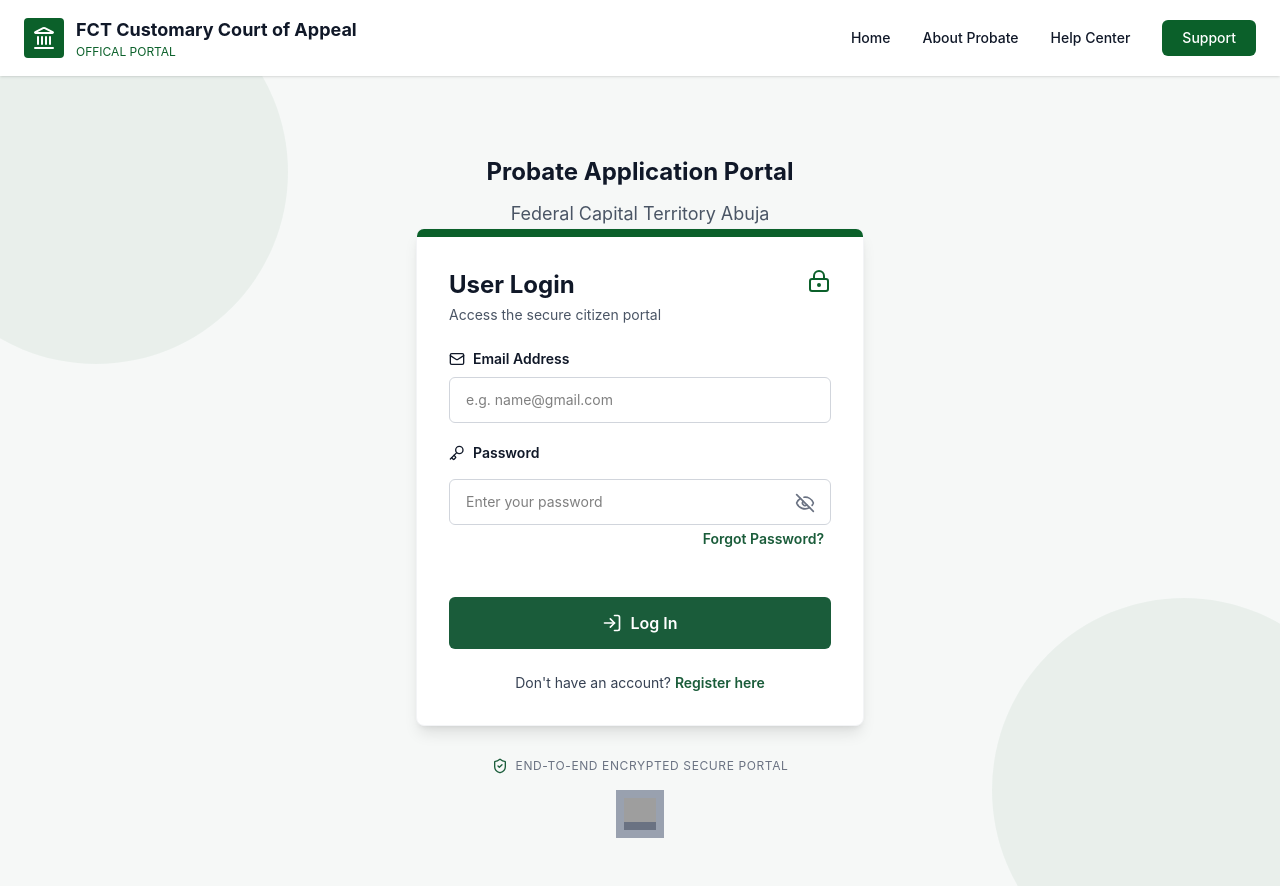
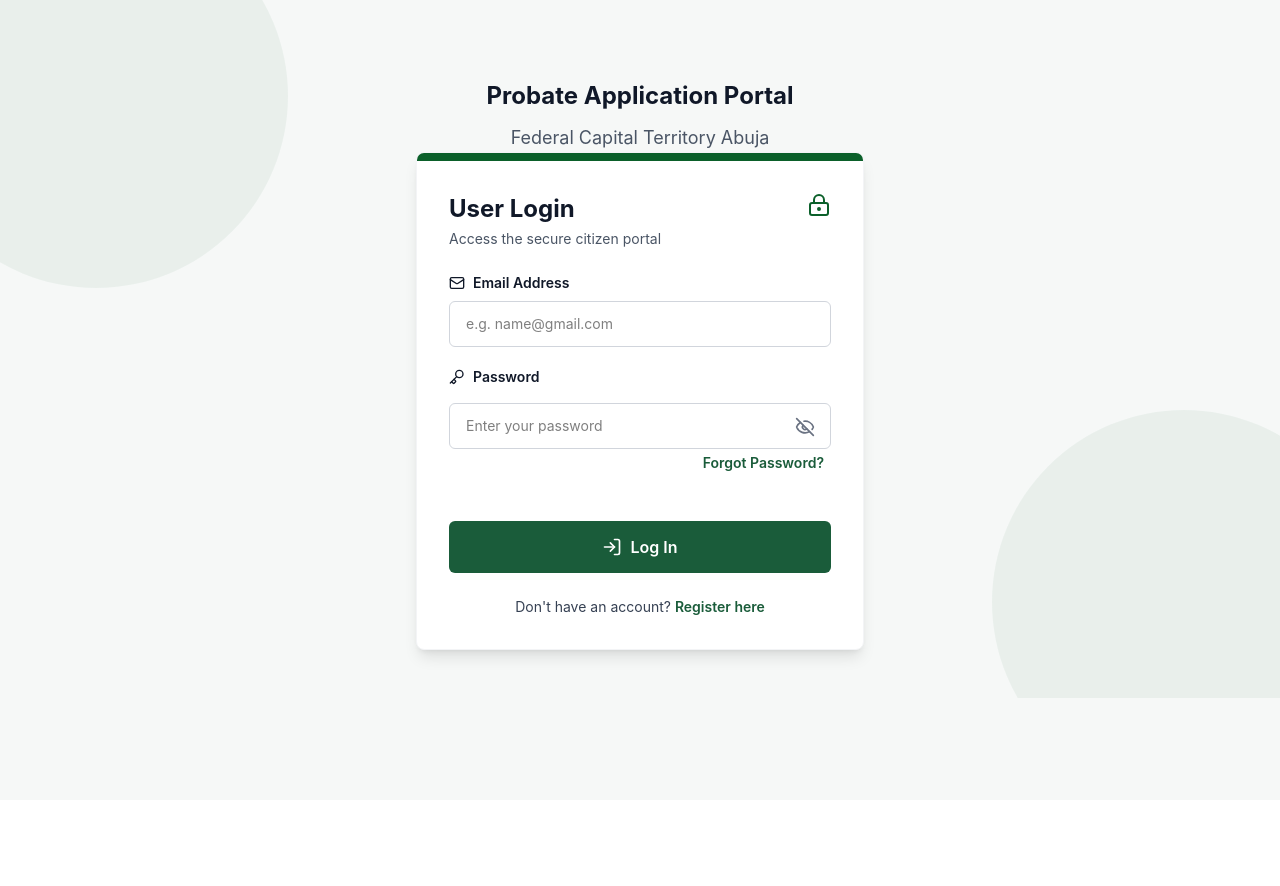
Before and after one commit to kingdada7/probateNG, a React (Vite) app in the folder Applicant/: page /citizenlogin in a window 1280 px wide. After the commit the page ends 800 px from the top, so only its background shows below. Built offline with nearby package versions, Linux system fonts and the light colour scheme; grey boxes are pictures that could not be loaded.

Commit message:
adjustment on the ui of the citzen login

```diff
--- a/Applicant/pages/CitizenLogin.jsx
+++ b/Applicant/pages/CitizenLogin.jsx
@@ -1,4 +1,4 @@
-import React, {  useEffect, useState } from "react";
+import React, { useEffect, useState } from "react";
 import {
   Mail,
   Key,
@@ -87,46 +87,7 @@ function CitizenLogin() {
   // }
 
   return (
-    <div className="min-h-screen bg-[#f6f8f7] dark:bg-[#112117] flex flex-col ">
-      <header className="bg-white shadow-sm">
-        <div className="max-w-7xl mx-auto px-6 py-4 flex items-center justify-between">
-          <div className="flex items-center gap-3">
-            <div className="w-10 h-10 bg-[#0b602a] rounded-sm flex items-center justify-center">
-              <Landmark className="w-6 h-6 text-white" />
-            </div>
-            <div>
-              <h1 className="text-lg font-bold text-gray-900">
-                FCT Customary Court of Appeal
-              </h1>
-              <p className="text-[#0b602a] text-xs">OFFICAL PORTAL</p>
-            </div>
-          </div>
-          <nav className="hidden md:flex items-center gap-8">
-            <a
-              href="#"
-              className="text-sm font-medium text-gray-900 hover:text-[#0b602a]"
-            >
-              Home
-            </a>
-            <a
-              href="#"
-              className="text-sm font-medium text-gray-900 hover:text-[#0b602a]"
-            >
-              About Probate
-            </a>
-            <a
-              href="#"
-              className="text-sm font-medium text-gray-900 hover:text-[#0b602a]"
-            >
-              Help Center
-            </a>
-
-            <button className="bg-[#0b602a] text-white px-5 py-2 rounded-md text-sm font-medium hover:bg-green-700 transition-colors">
-              Support
-            </button>
-          </nav>
-        </div>
-      </header>
+    <div className="min-h-screen bg-[#f6f8f7] flex flex-col ">
       <main className="pt-20 flex flex-col items-center justify-center px-4 py-12 relative overflow-hidden">
         <div className="absolute inset-0 opacity-5 pointer-events-none overflow-hidden">
           <div className="absolute -top-24 -left-24 w-96 h-96 bg-[#0b602a] rounded-full"></div>
@@ -141,7 +102,7 @@ function CitizenLogin() {
               Federal Capital Territory Abuja
             </p>
           </div>
-          <div className="bg-white dark:bg-[#1a2e21] rounded-lg shadow-lg border border-gray-100 dark:border-gray-800 overflow-hidden">
+          <div className="bg-white rounded-lg shadow-lg border border-gray-100  overflow-hidden">
             <div className="bg-[#0b602a] h-2 w-full"></div>
             <div className="p-8">
               <div className="flex items-start justify-between mb-6">
@@ -229,23 +190,6 @@ function CitizenLogin() {
             </div>
           </div>
         </div>
-        <div className="mt-8 text-center space-y-4">
-          <div className="flex items-center justify-center gap-2 text-xs text-gray-500 tracking-wider">
-            <ShieldCheck className="w-4 h-4 text-[#1a5c3a]" />
-            <span>END-TO-END ENCRYPTED SECURE PORTAL</span>
-          </div>
-          <div className="flex justify-center">
-            <div className="w-12 h-12 bg-gray-400  flex items-center justify-center bg-no-repeat bg-contain">
-              <div className="w-8 h-8 bg-gray-500 ">
-                <img
-                  className=""
-                  src="/src/assets/coa.png"
-                  alt="Nigeria Coat of Arms"
-                />
-              </div>
-            </div>
-          </div>
-        </div>
       </main>
     </div>
   );
```
